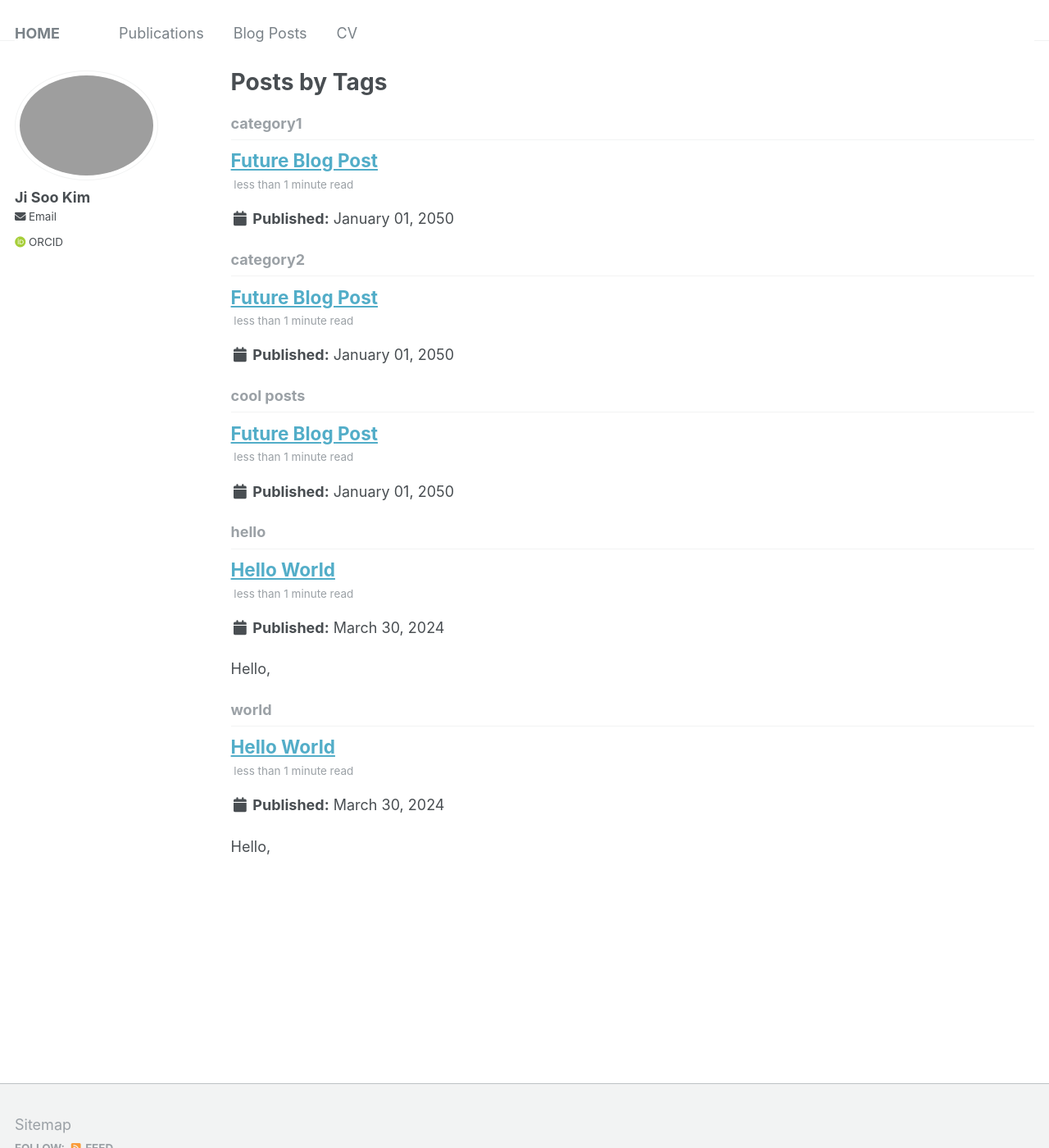
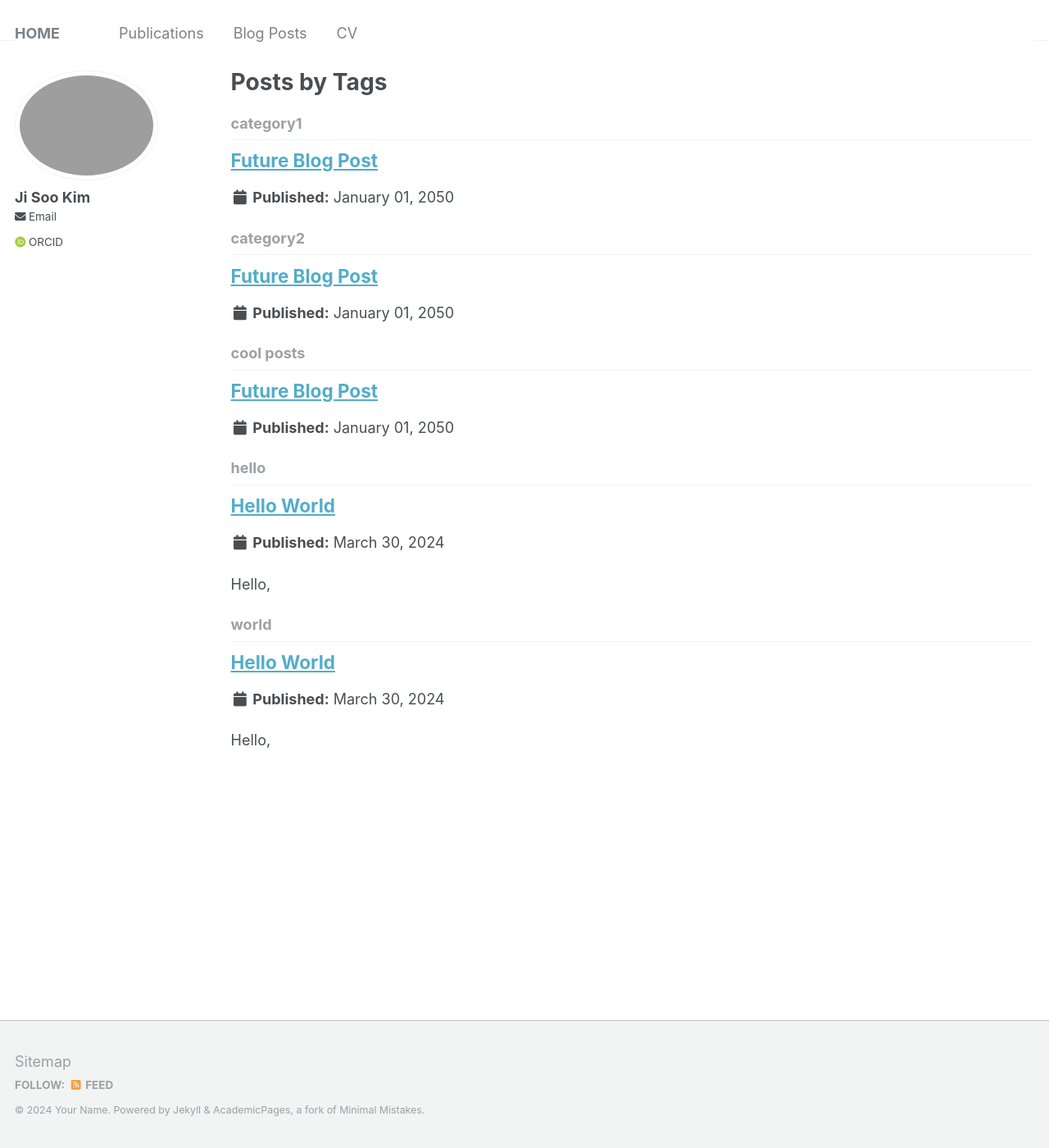
Before and after one commit to jk-jisookim/jk-jisookim.github.io, a Jekyll site: the page built from _pages/tag-archive.html, in a window 1280 px wide and 1400 px high. Shown: the whole window at 82% size. Built offline with Jekyll 4.4.1, drawn with Linux system fonts in a browser that asks for light colours; some web fonts are replaced.

Commit message:
Update _config.yml

```diff
--- a/_config.yml
+++ b/_config.yml
@@ -9,7 +9,7 @@
 # Basic Site Settings
 locale                   : "en-US"
 title                    : "HOME"
-title_separator          : "-"
+title_separator          : "          ."
 name                     : &name "Your Name"
 description              : &description "personal description"
 url                      : https://jk-jisookim.github.io # the base hostname & protocol for your site e.g. "https://mmistakes.github.io"
@@ -222,7 +222,7 @@ defaults:
     values:
       layout: single
       author_profile: true
-      read_time: true
+      read_time: false
       comments: true
       share: true
       related: true
```
